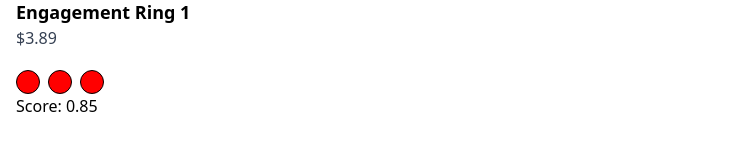
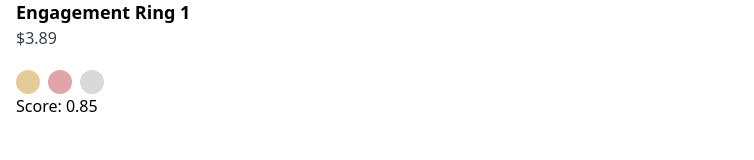
Before and after one commit to erennbs/product-listing, a Next.js app: page / in a window 1280 px wide. Shown: the part 299-459 px from the top of the page, without its empty margins (0-754 px from the left). Built offline with nearby package versions, Linux system fonts and the light colour scheme.

Commit message:
Add custom colors for ColorPicker

```diff
--- a/app/globals.css
+++ b/app/globals.css
@@ -9,3 +9,9 @@ body {
     width: 100vw;
     height: 100vh;
 }
+
+@theme {
+    --color-rose-gold: #e1a4a9;
+    --color-yellow-gold: #e6ca97;
+    --color-white-gold: #d9d9d9;
+}
--- a/components/ColorPicker.tsx
+++ b/components/ColorPicker.tsx
@@ -1,17 +1,24 @@
+import { useEffect } from "react";
+
 interface ColorPickerProps {
     colors: {[key: string]: string}
     onSelect: (img: string) => void
 }
 
 export default function ColorPicker({ colors, onSelect }: ColorPickerProps) {
+  const backgroundColorMap: {[key: string]: string} = {
+    "rose": "bg-rose-gold",
+    "white": "bg-white-gold",
+    "yellow": "bg-yellow-gold"
+  }
+
   return (
-    <div className="flex gap-2 mt-2">
-      {Object.keys(colors).map((key, i) => (
+    <div className="flex gap-2">
+      {Object.keys(colors).map((color, i) => (
         <button
           key={i}
-          className="w-6 h-6 rounded-full border"
-          style={{ backgroundColor: "red" }}
-          onClick={() => onSelect(key)}
+          className={`w-6 h-6 rounded-full ${backgroundColorMap[color]}`}
+          onClick={() => onSelect(color)}
         />
       ))}
     </div>
```
